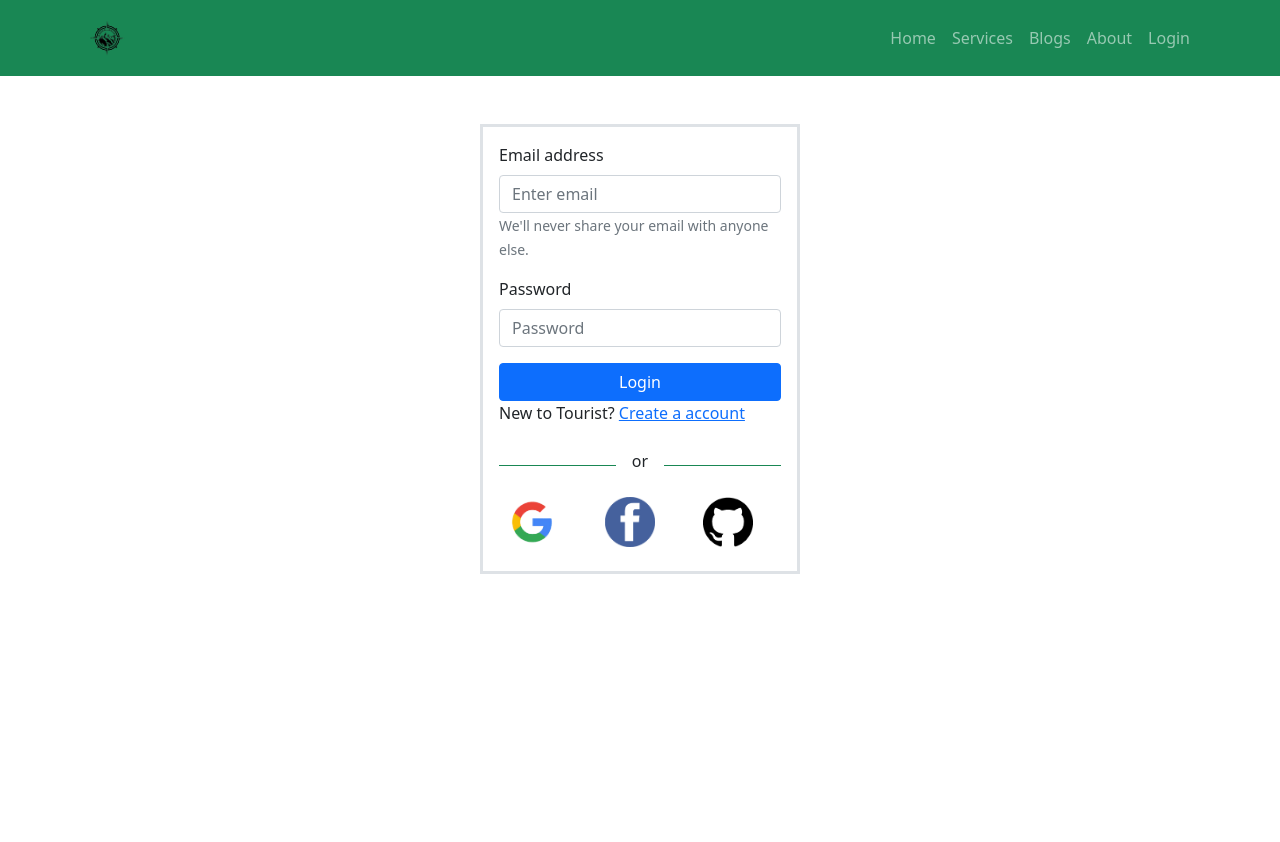
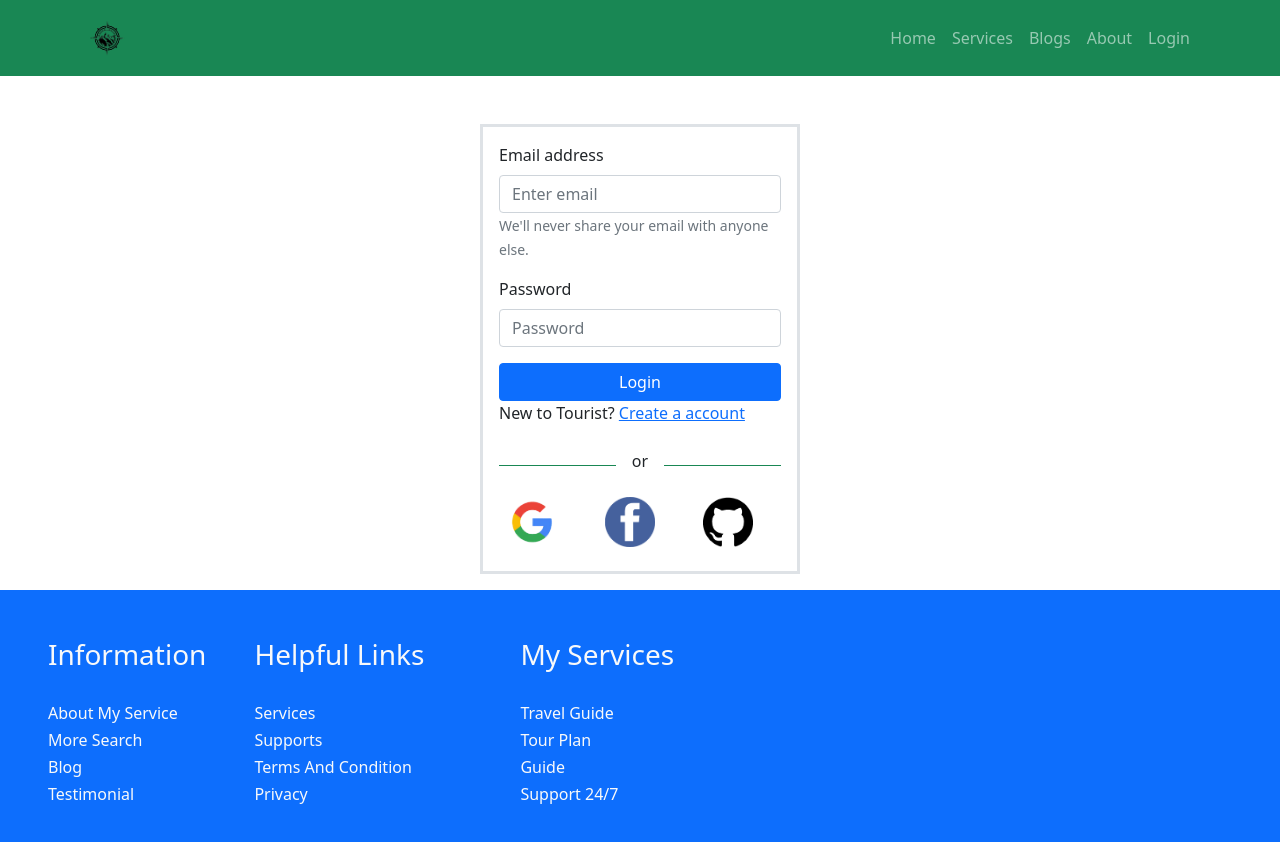
Before and after one commit to abirisl/independent-service-provider, a React (Create React App) app: page /login in a window 1280 px wide. Shown: the top 842 px of the page. Before the commit the page ends 800 px from the top, so only its background shows below. Built offline with nearby package versions, Linux system fonts and the light colour scheme; no server answers.

Commit message:
footer make

```diff
--- a/src/App.js
+++ b/src/App.js
@@ -10,6 +10,7 @@ import Chackout from './page/ChackOut/Chackout';
 import Services from './page/Services/Services/Services';
 import RequireAuth from './page/RequireAuth/RequireAuth';
 import Blogs from './page/Blogs/Blogs';
+import Footer from './page/Footer/Footer';
 
 function App() {
   return (
@@ -30,6 +31,7 @@ function App() {
         }></Route>
         <Route path='*' element={<NotFound></NotFound>}></Route>
       </Routes>
+        <Footer></Footer>
     </div>
   );
 }
--- a/src/page/Footer/Footer.js
+++ b/src/page/Footer/Footer.js
@@ -0,0 +1,39 @@
+import React from 'react';
+
+const Footer = () => {
+    return (
+        <div>
+            <div className='bg-primary text-light d-flex p-5'>
+            <div>
+            <h3>Information</h3>
+            <br />
+            <h6>About My Service</h6>
+            <h6>More Search</h6>
+            <h6>Blog</h6>
+            <h6>Testimonial</h6>
+            </div>
+            <div className='ms-5 mx-5'>
+                <h3>Helpful Links</h3>
+                <br />
+                <h6>Services</h6>
+                <h6>Supports</h6>
+                <h6>Terms And Condition</h6>
+                <h6>Privacy</h6>
+            </div>
+            <div className='ms-5 mx-5'>
+                <h3>My Services</h3>
+                <br />
+                <h6>Travel Guide</h6>
+                <h6>Tour Plan</h6>
+                <h6>Guide</h6>
+                <h6>Support 24/7</h6>
+            </div>
+            </div>
+            <div>
+
+            </div>
+        </div>
+    );
+};
+
+export default Footer;
--- a/src/page/Login/Login.js
+++ b/src/page/Login/Login.js
@@ -20,8 +20,8 @@ const Login = () => {
         user,loading
       ] = useSignInWithEmailAndPassword(auth);
 
-      const [signInWithGoogle, user2, loading2, error2] = useSignInWithGoogle(auth);
-      const [signInWithGithub, user3, loading3, error3] = useSignInWithGithub(auth);
+      const [signInWithGoogle, user2, error2] = useSignInWithGoogle(auth);
+      const [signInWithGithub, error3] = useSignInWithGithub(auth);
 
 
 
--- a/src/page/Register/Regiter.js
+++ b/src/page/Register/Regiter.js
@@ -20,7 +20,7 @@ const Regiter = () => {
         createUserWithEmailAndPassword,
         user,
         loading,
-      ] = useCreateUserWithEmailAndPassword(auth);
+      ] = useCreateUserWithEmailAndPassword(auth, {sendEmailVerification: true});
       const [signInWithGoogle, user2, loading2, error3] = useSignInWithGoogle(auth);
       const [signInWithGithub, user3, loading3, error4] = useSignInWithGithub(auth);
 
```
Also changed, not shown: firebase.json (added), 1 other file (tests, documents, lock files or other folders).
